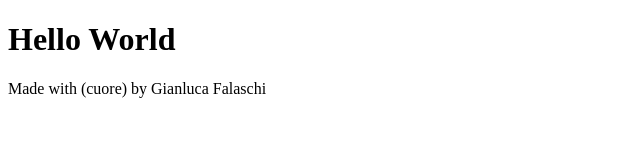
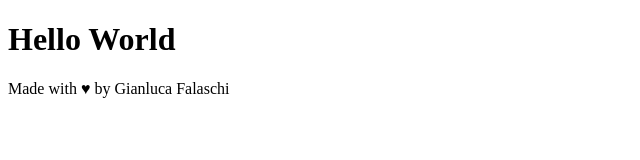
Before and after one commit to gianlucafalaschi/htmlcss-hello, a plain HTML site: page index.html in a window 1280 px wide. Shown: the full height of the page, 0-640 px from the left. Drawn offline with Linux system fonts and the light colour scheme.

Commit message:
fix: footer p

```diff
--- a/index.html
+++ b/index.html
@@ -11,7 +11,7 @@
     </header>
     <footer>
         <p>
-            Made with (cuore) by Gianluca Falaschi
+            Made with &hearts; by Gianluca Falaschi
         </p>
     </footer>
 </body>
```
